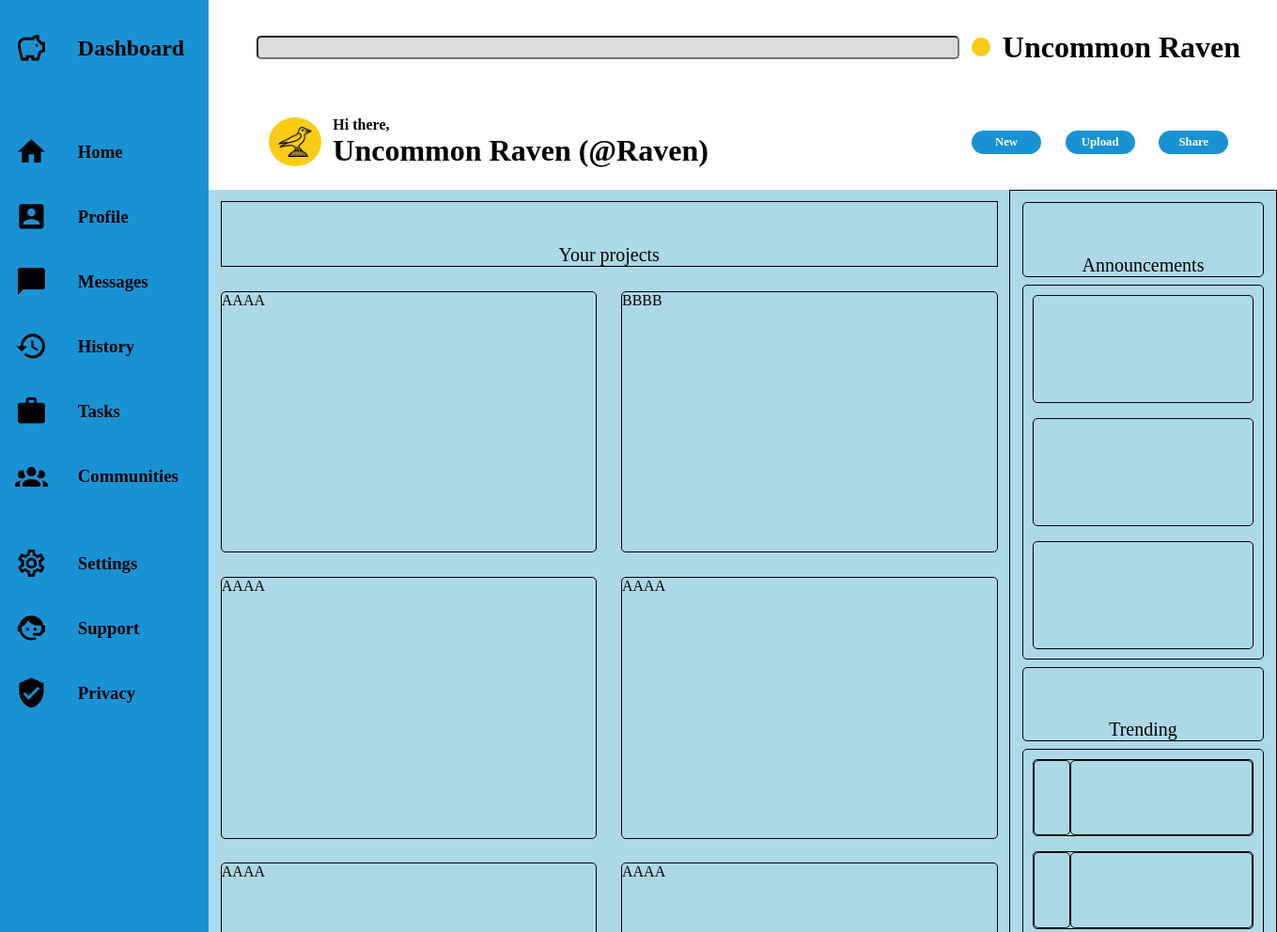
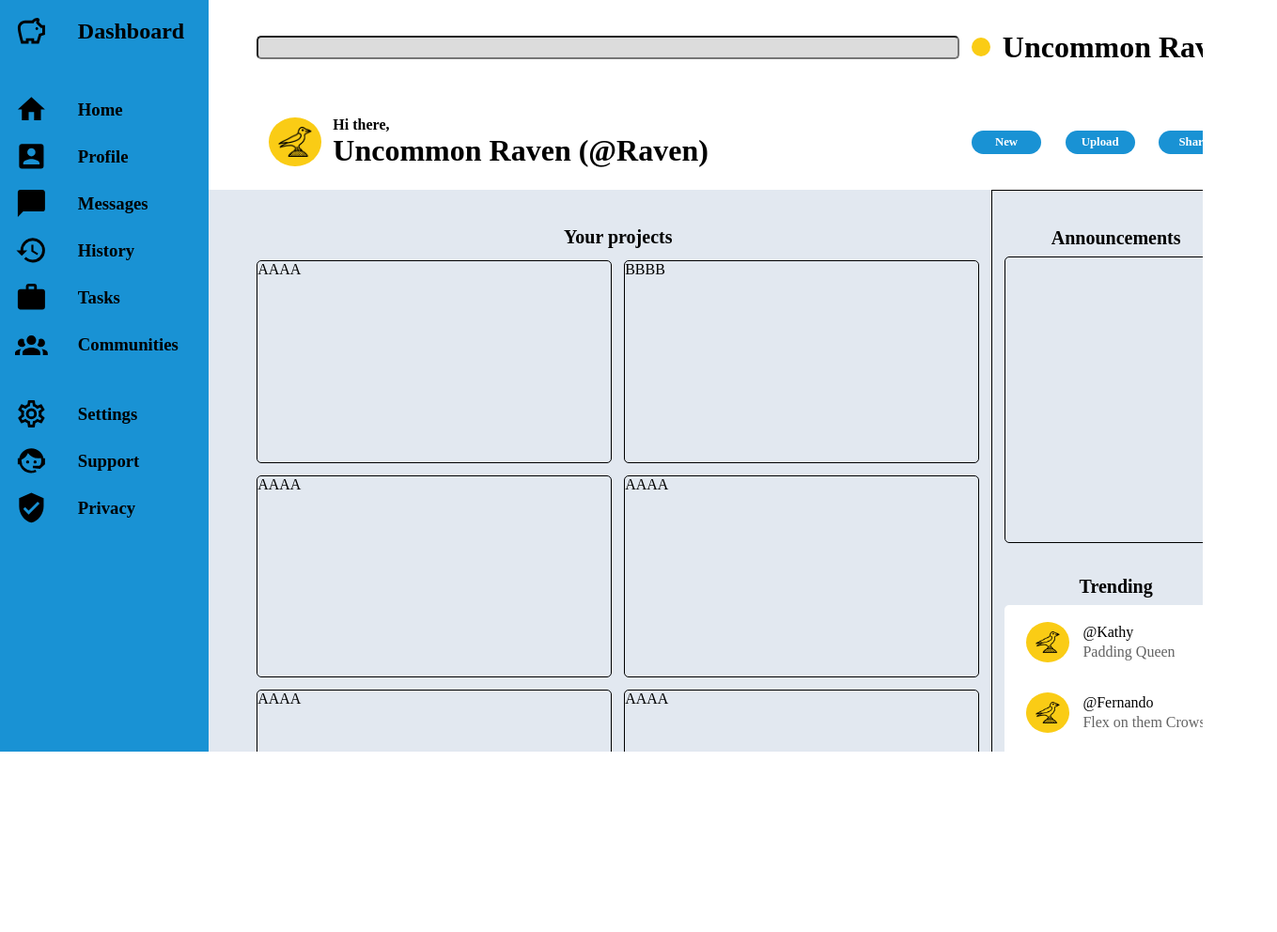
Before and after one commit to Djotajo/admin-dashboard, a plain HTML site: page index.html in a window 1280 px wide. Shown: the top 992 px of the page at 94% size, 1359 px wide, since content can reach past the window. After the commit the page ends 800 px from the top, so only its background shows below. Drawn offline with Linux system fonts and the light colour scheme.

Commit message:
Finish trending, arrange colors, set projects size

```diff
--- a/index.html
+++ b/index.html
@@ -86,20 +86,32 @@
                 <div class="heading">Trending</div>
                 <div class="trending">
                     <div>
-                        <div></div>
-                        <div></div>
+                        <div><img src="titlelogo.png" alt="Profile picture"></div>
+                        <div>
+                            <p>@Kathy</p>
+                            <p>Padding Queen</p>
+                        </div>
                     </div>
                     <div>
-                        <div></div>
-                        <div></div>
+                        <div><img src="titlelogo.png" alt="Profile picture"></div>
+                        <div>
+                            <p>@Fernando</p>
+                            <p>Flex on them Crows</p>
+                        </div>
                     </div>
                     <div>
-                        <div></div>
-                        <div></div>
+                        <div><img src="titlelogo.png" alt="Profile picture"></div>
+                        <div>
+                            <p>@Jim</p>
+                            <p>Living on the Margins</p>
+                        </div>
                     </div>
                     <div>
-                        <div></div>
-                        <div></div>
+                        <div><img src="titlelogo.png" alt="Profile picture"></div>
+                        <div>
+                            <p>@Monica&Bob</p>
+                            <p>Such Great Heights and Widths</p>
+                        </div>
                     </div>
                 </div>
             </div>
--- a/styles.css
+++ b/styles.css
@@ -1,9 +1,17 @@
+html {
+    height:100%;
+    box-sizing: border-box;
+    margin: 0;
+}
+
 body {
     display: grid;
+    height:100%;
+    max-height: 100vh;
     grid-template-columns: 1fr 5fr;
-    height: 100vh;
-    width: 100vw;
     font-family: 'Times New Roman', Times, serif;
+    box-sizing: border-box;
+    margin: 0;
 }
 
 .sidebar {
@@ -12,11 +20,15 @@ body {
     grid-template-rows: 1fr 4fr 2fr 4fr;
     row-gap: 3vh;
     min-width: 222px;
+    overflow: hidden;
 }
 
 main {
     display: grid;
     grid-template-rows: 1fr 5fr;
+    box-sizing: border-box;
+    max-height: 100%;
+    overflow: hidden;
 }
 
 .header {
@@ -28,14 +40,16 @@ main {
 }
 
 .content {
-    background-color: blue;
+    background-color: #e2e8f0;
     display: grid;
     grid-template-columns: 3fr 1fr;
+    padding-left: 3vw;
+    padding-right: 3vw;
 }
 
-.projects {
+/* .projects {
     background-color: lightblue;
-}
+} */
 
 .logo {
     display: grid;
@@ -114,7 +128,6 @@ h3 {
 .notifications svg {
     min-height: 0;
     max-height: 3vh;
-    justify-self: end;
 }
 
 .hello {
@@ -190,17 +203,17 @@ h3 {
 
 .projects {
     display: grid;
-    grid-template-rows: 1fr repeat(3, 4fr);
+    grid-template-rows: 50px repeat(3, 1fr);
     grid-template-columns: repeat(2, 1fr);
-    gap: 2vw;
+    gap: 1vw;
     padding: 1vw;
+    box-sizing: border-box;
 }
 
 .popular {
-    background-color: lightblue;
     border: 1px solid black;
     display: grid;
-    grid-template-rows: 1fr 5fr 1fr 5fr;
+    grid-template-rows: 50px 1fr 50px 1fr;
     grid-template-columns: repeat(1fr);
     gap: 1vh;
     padding: 1vw;
@@ -212,31 +225,34 @@ h3 {
 
 }
 
+.heading {
+    font-size: 20px;
+    font-weight: bold;
+}
+
 .projects .heading {
     display: grid;
     grid-column: 1 / 3;
     align-items: center;
-    font-size: 20px;
-    border: 1px solid black;
+    /* font-size: 20px; */
     align-content: end;
     justify-content: center;
 }
 
 .popular div {
-    border: 1px solid black;
     border-radius: 5px;
 }
 
 .popular .heading {
     display: grid;
     align-items: center;
-    font-size: 20px;
-    border: 1px solid black;
+    /* font-size: 20px; */
     align-content: end;
     justify-content: center;
 }
 
 .trending {
+    background-color: white;
     padding: 10px;
     display: grid;
     grid-template-columns: 1fr;
@@ -246,8 +262,24 @@ h3 {
 
 .trending > div {
     display: grid;
-    grid-template-columns: 1fr 5fr;
-    border: 1px solid black;
+    grid-template-columns: 2fr 4fr;
+    align-content: center;
+    align-items: center;
+    justify-content: center;
+    justify-items: center;
+}
+
+.trending > div > :nth-child(2) {
+    justify-self: start;
+}
+
+.trending p {
+    margin: 0;
+    padding: 1px;
+}
+
+.trending > div > :nth-child(2) > :nth-child(2) {
+    color: #636363;
 }
 
 .announcements {
@@ -258,3 +290,30 @@ h3 {
     gap: 2vh;
     border: 1px solid black;
 }
+
+.trending > div > :nth-child(1) {
+    display: grid;
+    border-radius: 50%;
+    overflow: hidden;
+    max-height: 5vh;
+    max-width: 2vw;
+    padding: 10px;
+    background-color: #facc15;
+    /* display: grid;
+    border-radius: 50%;
+    overflow: hidden;
+    max-height: 6vh;
+    max-width: 4vw;
+    background-color: #facc15;
+    align-content: center;
+    align-items: center;
+    justify-content: center;
+    justify-items: center;
+    padding: 5px; */
+}
+
+.trending > div img {
+    width: 100%;
+    height: 100%;
+    object-fit: cover;
+}
```
Also changed, not shown: fern.jpg (added), ravens02.jpg (added).
